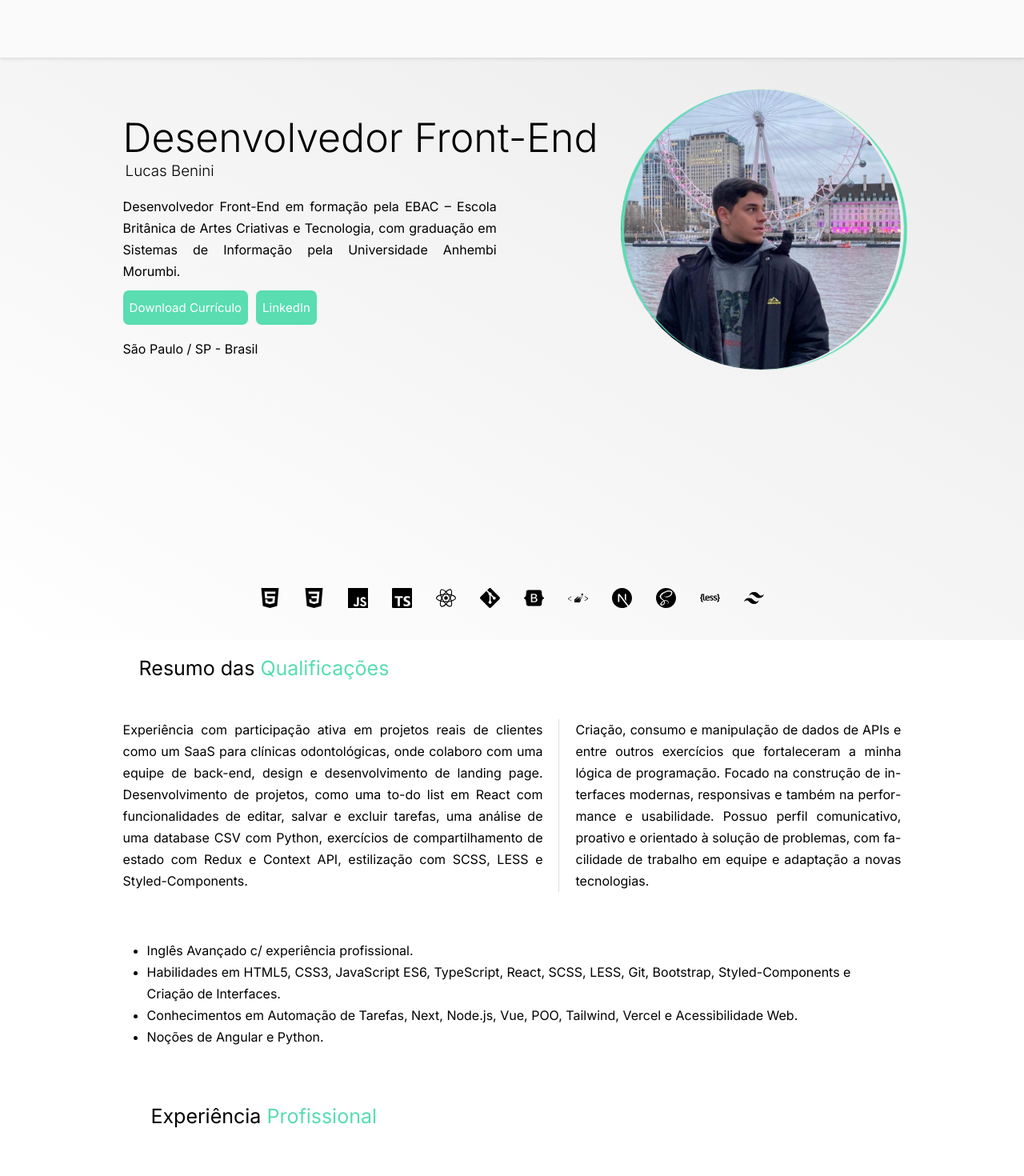
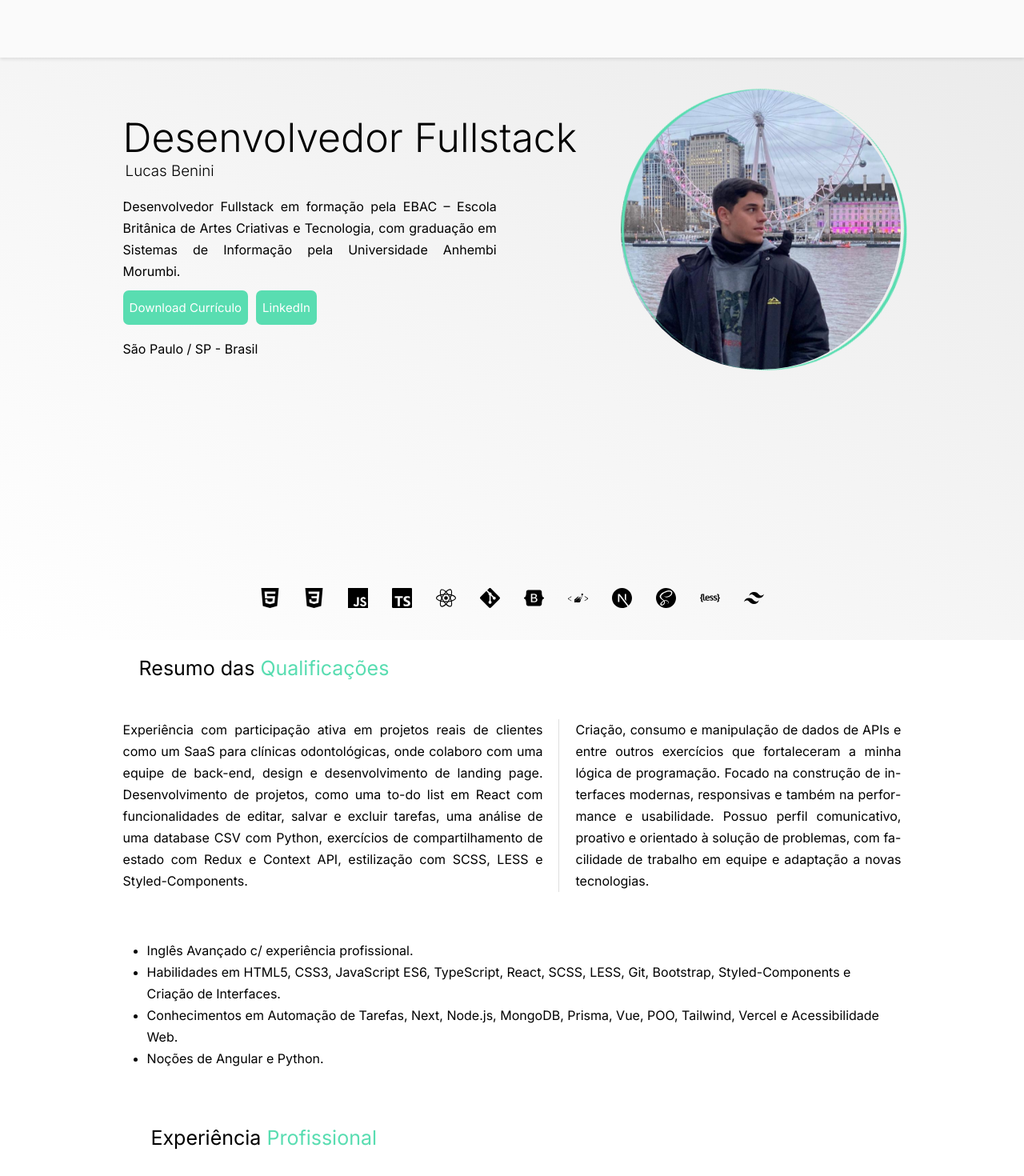
Before and after one commit to LucasBenini1/Portfolio-EBAC, a React (Vite) app: page / in a window 1280 px wide. Shown: the top 1470 px of the page at 80% size. Built offline with nearby package versions, Linux system fonts and the light colour scheme; no server answers.

Commit message:
Alteracao das informacoes

```diff
--- a/src/components/hero/hero.jsx
+++ b/src/components/hero/hero.jsx
@@ -10,9 +10,9 @@ export default function Hero (){
             <div className={styles.bigContainer} id='home'>
                 <div className={styles.upperContainer}>
                     <div className={styles.content}>
-                        <h1 className={styles.title}>Desenvolvedor Front-End</h1>
+                        <h1 className={styles.title}>Desenvolvedor Fullstack</h1>
                         <h3 className={styles.subTitle}>Lucas Benini</h3>
-                        <p className={styles.paragraph}>Desenvolvedor Front-End em formação pela EBAC – Escola Britânica de Artes Criativas e Tecnologia, com graduação em Sistemas de Informação pela Universidade Anhembi Morumbi.</p>
+                        <p className={styles.paragraph}>Desenvolvedor Fullstack em formação pela EBAC – Escola Britânica de Artes Criativas e Tecnologia, com graduação em Sistemas de Informação pela Universidade Anhembi Morumbi.</p>
                         <button className={styles.buttons}>
                             <a href="/curriculum.pdf" download>Download Currículo</a>
                         </button>
--- a/src/components/resumo/resumo.jsx
+++ b/src/components/resumo/resumo.jsx
@@ -26,7 +26,7 @@ export default function Resumo(){
                 <li>Inglês Avançado c/ experiência profissional.</li>
                 <li>Habilidades em HTML5, CSS3, JavaScript ES6, TypeScript, React, SCSS, LESS, Git,
                      Bootstrap, Styled-Components e Criação de Interfaces.</li>
-                <li>Conhecimentos em Automação de Tarefas, Next, Node.js, Vue, POO, Tailwind, Vercel e Acessibilidade Web.</li>
+                <li>Conhecimentos em Automação de Tarefas, Next, Node.js, MongoDB, Prisma, Vue, POO, Tailwind, Vercel e Acessibilidade Web.</li>
                 <li>Noções de Angular e Python.</li>
             </ul>
         </div>
```
